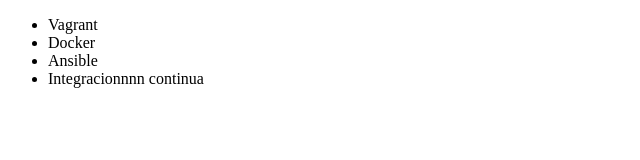
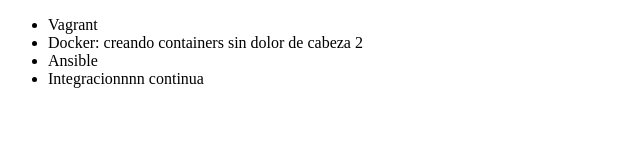
Before and after one commit to Repocr/eualura-git2, a plain HTML site: page index.html in a window 1280 px wide. Shown: the whole page, without its empty margins (0-640 px from the left). Drawn offline with Linux system fonts and the light colour scheme.

Commit message:
cambiando una vez mas mas mas

```diff
--- a/index.html
+++ b/index.html
@@ -7,7 +7,7 @@
 <body>
      <ul>
          <li> Vagrant </li>
-         <li> Docker </li>
+         <li> Docker: creando containers sin dolor de cabeza 2</li>
          <li> Ansible </li>
          <li> Integracionnnn continua </li>
      </ul>
```
